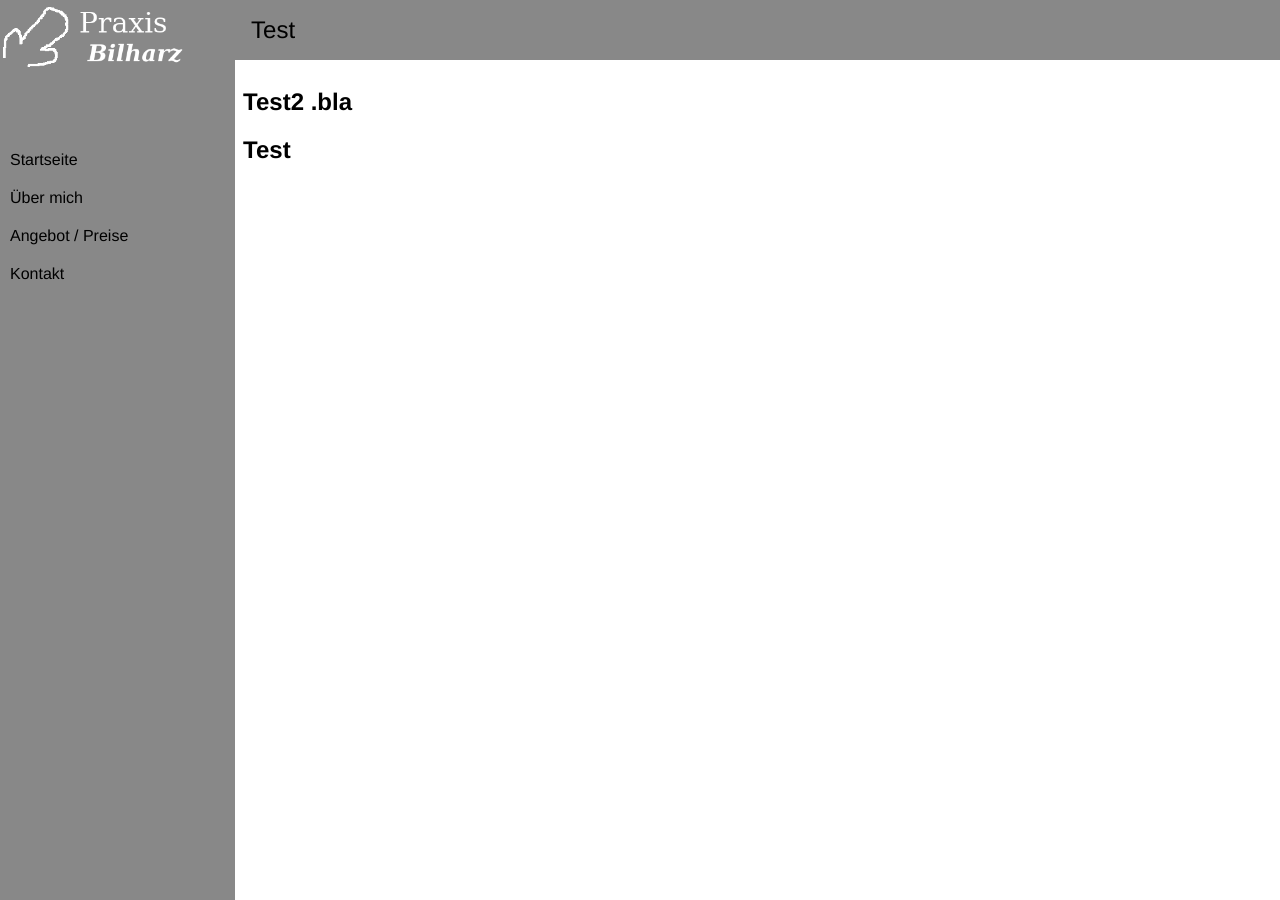
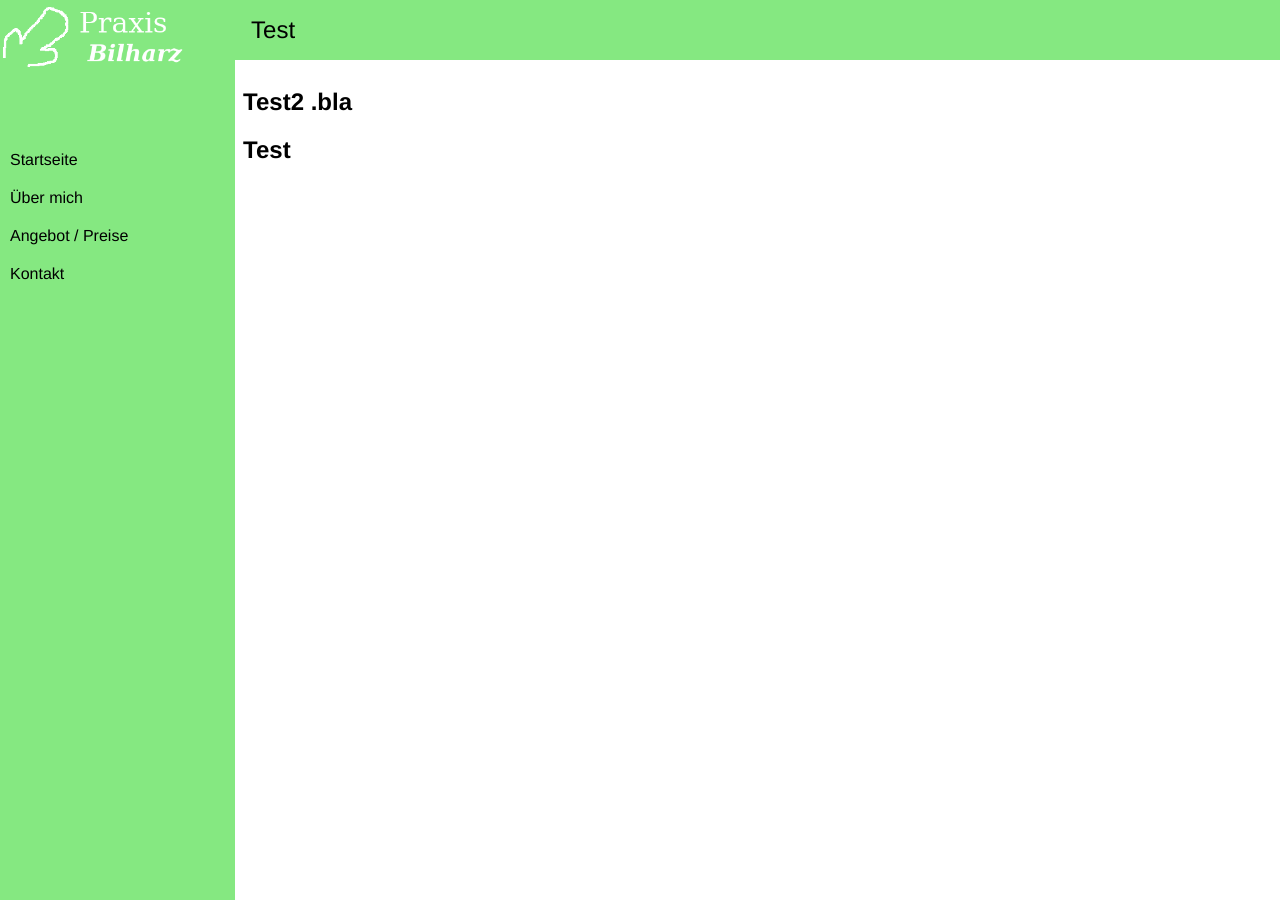
Before and after one commit to sbsoftware/scaling-spoon, a Jekyll site: the page built from index.markdown, in a window 1280 px wide. Built offline with Jekyll 4.4.1, drawn with Linux system fonts in a browser that asks for light colours.

Commit message:
Play with colors
Using random complementary colors for now

```diff
--- a/css/styles.scss
+++ b/css/styles.scss
@@ -10,8 +10,8 @@ html, body, main {
   margin: 0;
   font-family: Helvetica, sans-serif;
 
-  --mt-primary-color: #888888;
-  --mt-secondary-color: #ba6822;
+  --mt-primary-color: #85e881;
+  --mt-secondary-color: #e481e8;
 }
 
 body {
```
